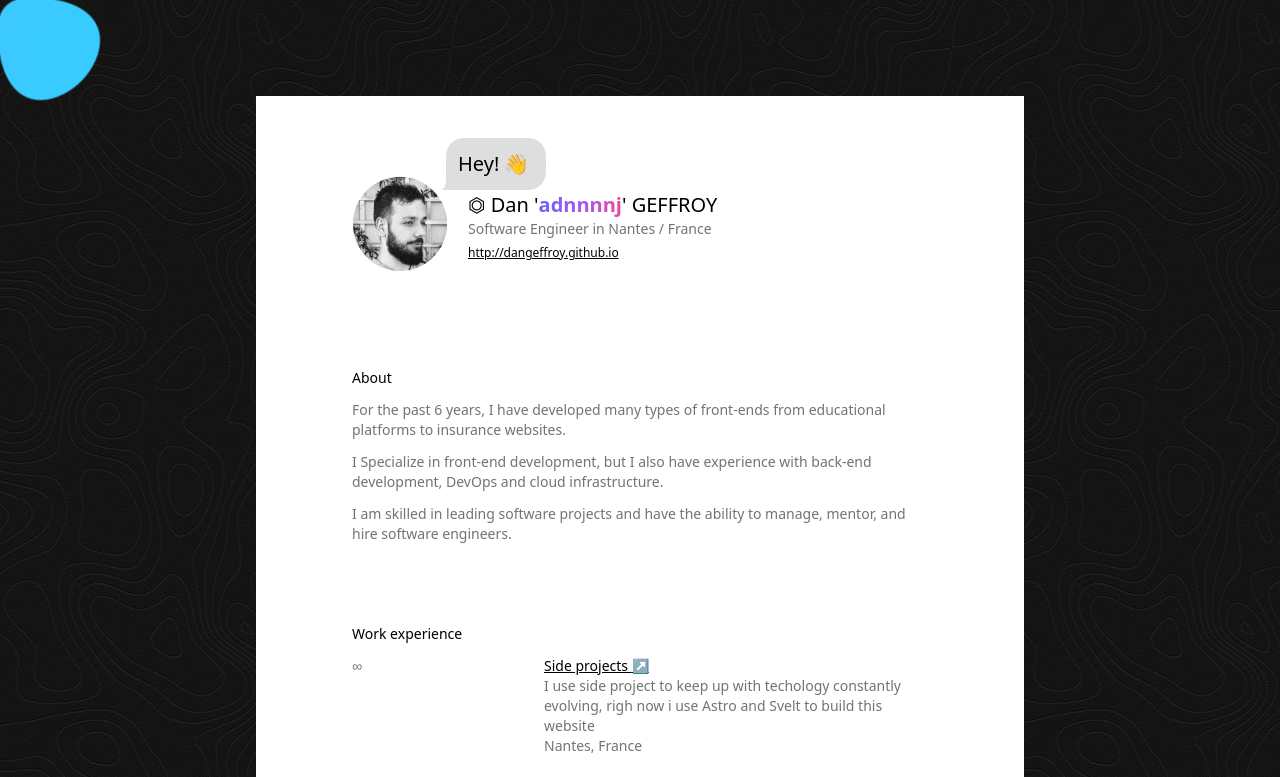
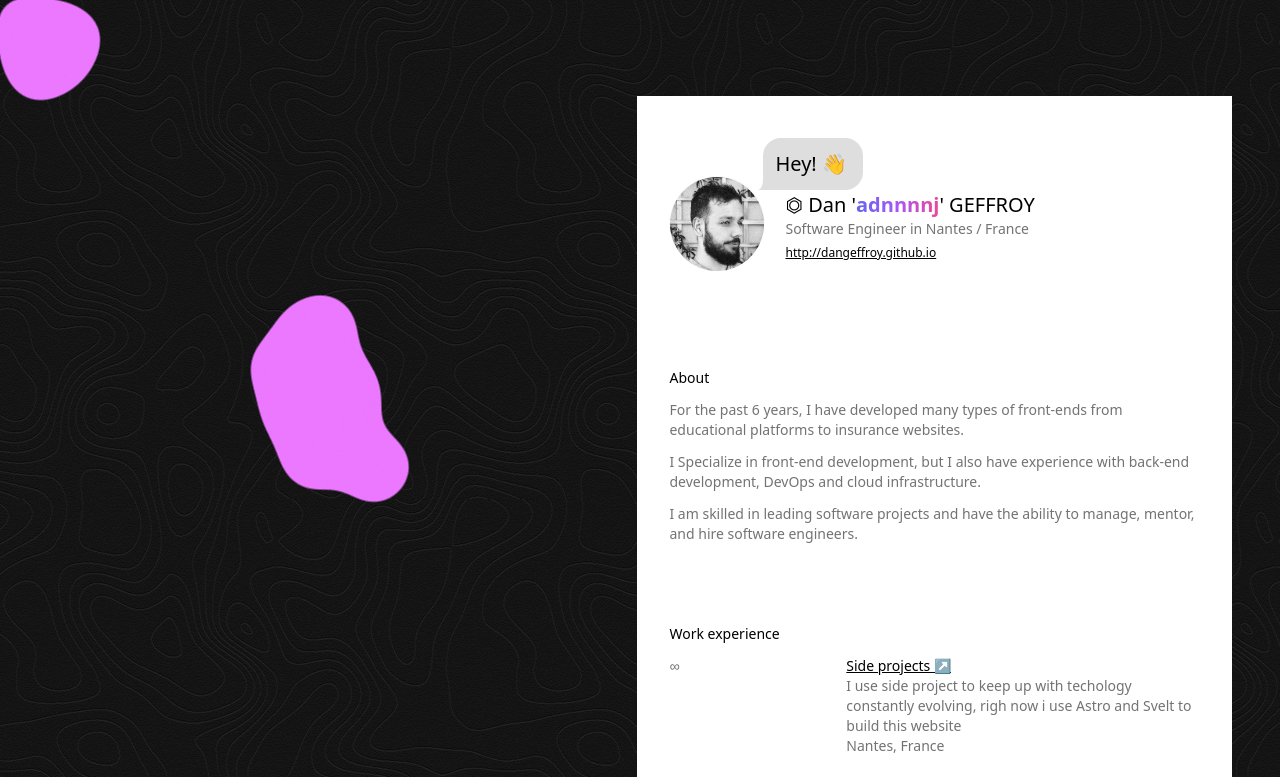
Before and after one commit to DanGeffroy/DanGeffroy.github.io, an Astro site: page / in a window 1280 px wide. Shown: the top 777 px of the page. Built offline with nearby package versions, Linux system fonts and the light colour scheme; Astro itself is replaced by a stand-in of ours.

Commit message:
feat: adding more blobs for blobby

```diff
--- /dev/null
+++ b/src/components/Blobs/Blobs.astro
@@ -0,0 +1,112 @@
+---
+const { blobId } = Astro.props;
+---
+
+<div
+  id={blobId}
+  class={`position-center-left ${blobId === "halfBlob" ? "invisible" : ""}`}
+>
+  <div class="ball"></div>
+
+  <div class="blob blob-1"></div>
+  <div class="blob blob-2"></div>
+  <div class="blob blob-3"></div>
+  <div class="blob blob-4"></div>
+  <div class="blob blob-5"></div>
+  <div class="blob blob-6"></div>
+  <div class="blob blob-7"></div>
+  <div class="blob blob-8"></div>
+
+  <div class="drop drop-1"></div>
+  <div class="drop drop-2"></div>
+  <div class="drop drop-3"></div>
+  <div class="drop drop-4"></div>
+  <div class="drop drop-5"></div>
+  <div class="drop drop-6"></div>
+</div>
+
+<style lang="scss">
+  .position-center-left {
+    position: fixed;
+    top: 50vh;
+    left: 25vw;
+    transform: translate(-50%, -50%);
+  }
+
+  .ball {
+    position: relative;
+    background: #eb78ff;
+
+    width: 120px;
+    height: 120px;
+    border-radius: 50%;
+  }
+
+  @for $i from 1 through 8 {
+    .blob-#{$i} {
+      position: absolute;
+      top: 20px;
+      left: 20px;
+      width: 70px;
+      height: 70px;
+      transform: rotate((random(300)) + deg);
+
+      &:after {
+        position: absolute;
+        display: block;
+        content: "";
+        width: 70px;
+        height: 70px;
+        background: #eb78ff;
+
+        border-radius: 50%;
+        transform-origin: (80 - $i * 3) + px (80 - $i * 3) + px;
+        animation: rotate
+          (3 + calc($i / 2)) +
+          s
+          ease-in-out
+          calc($i/5) +
+          s
+          infinite;
+      }
+    }
+  }
+
+  @for $i from 1 through 6 {
+    .drop-#{$i} {
+      position: absolute;
+      top: 38px;
+      left: 38px;
+      width: (10 + $i) + px;
+      height: (10 + $i) + px;
+      transform: rotate((random(300)) + deg);
+
+      &:after {
+        position: absolute;
+        display: block;
+        content: "";
+        width: (10 + $i) + px;
+        height: (10 + $i) + px;
+        background: #eb78ff;
+        border-radius: 50%;
+        transform-origin: (80 - $i * 2) + px (80 - $i * 2) + px;
+        animation: rotate
+          calc(3.5 + $i / 5) +
+          s
+          ease-in-out
+          calc($i / 5) +
+          s
+          infinite;
+      }
+    }
+  }
+
+  @keyframes rotate {
+    from {
+      transform: rotate(0deg);
+    }
+    to {
+      transform: rotate(360deg);
+    }
+  }
+</style>
--- a/src/components/Cursor/Cursor.ts
+++ b/src/components/Cursor/Cursor.ts
@@ -14,7 +14,9 @@ export class Cursor {
 
   style = "position: fixed; pointer-events: none; top: 0; left: 0;";
   body = document.querySelector("#cursorContainer") as HTMLBodyElement;
-
+  blobContainer = document.querySelector("#blobContainer") as HTMLDivElement;
+  halfBlob = document.querySelector("#halfBlob") as HTMLDivElement;
+  fullBlob = document.querySelector("#fullBlob") as HTMLDivElement;
   constructor(private data: CursorInterface) {
     this.count = this.data.count || 1;
     this.targets = this.data.targets || false;
@@ -106,6 +108,10 @@ export class Cursor {
       cursor.classList.toggle("hidden");
     });
 
+    this.blobContainer.classList.toggle("invisible");
+    this.fullBlob.classList.toggle("invisible");
+    this.halfBlob.classList.toggle("invisible");
+
     this.cursorsList[0].classList.toggle("rounded-md");
   }
 }
--- a/src/components/Cursor/CursorWrapper.astro
+++ b/src/components/Cursor/CursorWrapper.astro
@@ -1,5 +1,6 @@
 ---
 import CursorInit from "./CursorInit.svelte";
+import Blobs from "../Blobs/Blobs.astro";
 ---
 
 <CursorInit client:load />
@@ -20,10 +21,16 @@ import CursorInit from "./CursorInit.svelte";
     </filter>
   </defs>
 </svg>
-<div class="cursorContainer" id="cursorContainer"></div>
+<div class="cursorContainer hidden md:block" id="cursorContainer">
+  <Blobs blobId="fullBlob" />
+</div>
+<div class="blobContainer invisible hidden md:block" id="blobContainer">
+  <Blobs blobId="halfBlob" />
+</div>
 
 <style lang="scss" is:global>
-  .cursorContainer {
+  .cursorContainer,
+  .blobContainer {
     top: 0;
     left: 0;
     position: fixed;
@@ -34,16 +41,19 @@ import CursorInit from "./CursorInit.svelte";
     filter: url("#cursor-filter");
   }
 
+  .blobContainer {
+    width: 50vw;
+  }
+
   [data-cursor] {
     width: 100px;
     height: 100px;
-    background: linear-gradient(120deg, #eb78ff, #00e5ff);
-    background-size: 1600% 1600%;
+    background: #eb78ff;
     pointer-events: none;
 
     z-index: 30;
     transition: 0.15s linear;
-    animation: blobRadius 5s ease infinite, blobBackground 15s ease infinite;
+    animation: blobRadius 5s ease infinite;
   }
   [data-cursor="0"] {
     transition: ease 0.1s;
@@ -100,16 +110,6 @@ import CursorInit from "./CursorInit.svelte";
     }
   }
 
-  @keyframes blobBackground {
-    0%,
-    100% {
-      background-position: 0% 50%;
-    }
-    50% {
-      background-position: 100% 50%;
-    }
-  }
-
   .cursor-hover--a [data-cursor] {
   }
 </style>
--- a/src/pages/index.astro
+++ b/src/pages/index.astro
@@ -37,7 +37,11 @@ Use AstroSeo in all the pages you want different Seo than the index page
 />
 <Layout>
   <CursorWrapper />
-  <div class="mx-auto max-w-3xl bg-white px-8 pt-20 md:my-12 lg:mt-24">
+  <div class="flex">
+    <div class="w-0 md:w-1/2"></div>
+    <div
+      class="w-full bg-white px-8 pt-20 md:mx-12 md:my-12 md:w-1/2 lg:mt-24 lg:max-w-3xl"
+    >
       <Header />
       <Content />
 
@@ -47,6 +51,7 @@ Use AstroSeo in all the pages you want different Seo than the index page
             >↑ ↑ ↓ ↓ ← → ← → B A</span
           >
         </p>
+      </div>
     </div>
   </div>
 </Layout>
```
Lines whose indentation alone changed are shown as unchanged.
